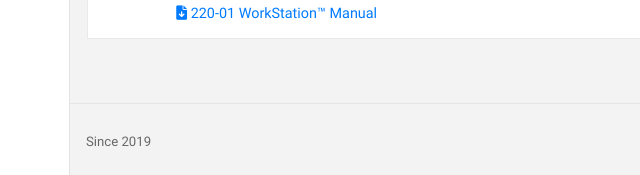
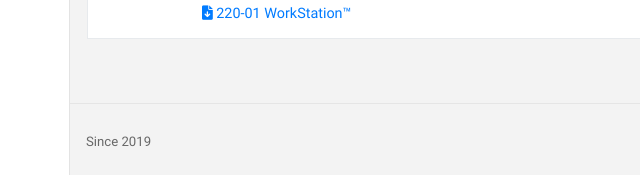
Before and after one commit to nwfacility/nwfacility.github.io, a plain HTML site: page makerspace/index.html in a window 1280 px wide. Shown: the part 6549-6724 px from the top of the page, 0-640 px from the left. Drawn offline with Linux system fonts and the light colour scheme; some packages are replaced by stand-ins of ours; files that its build step writes are made by us from their sources; a script that the page names is missing.

Commit message:
Update index.html

```diff
--- a/makerspace/index.html
+++ b/makerspace/index.html
@@ -884,7 +884,7 @@
                                   <figcaption class="figure-caption" >
                                     <a href="../assets/manuals/Dremel%20WorkStation%20220%20-%20manual.pdf">
                                       <i class="fa-solid fa-file-arrow-down"></i>
-                                      220-01 WorkStation™ Manual
+                                      220-01 WorkStation™
                                     </a>
                                   </figcaption>
                                 </figure>
```
